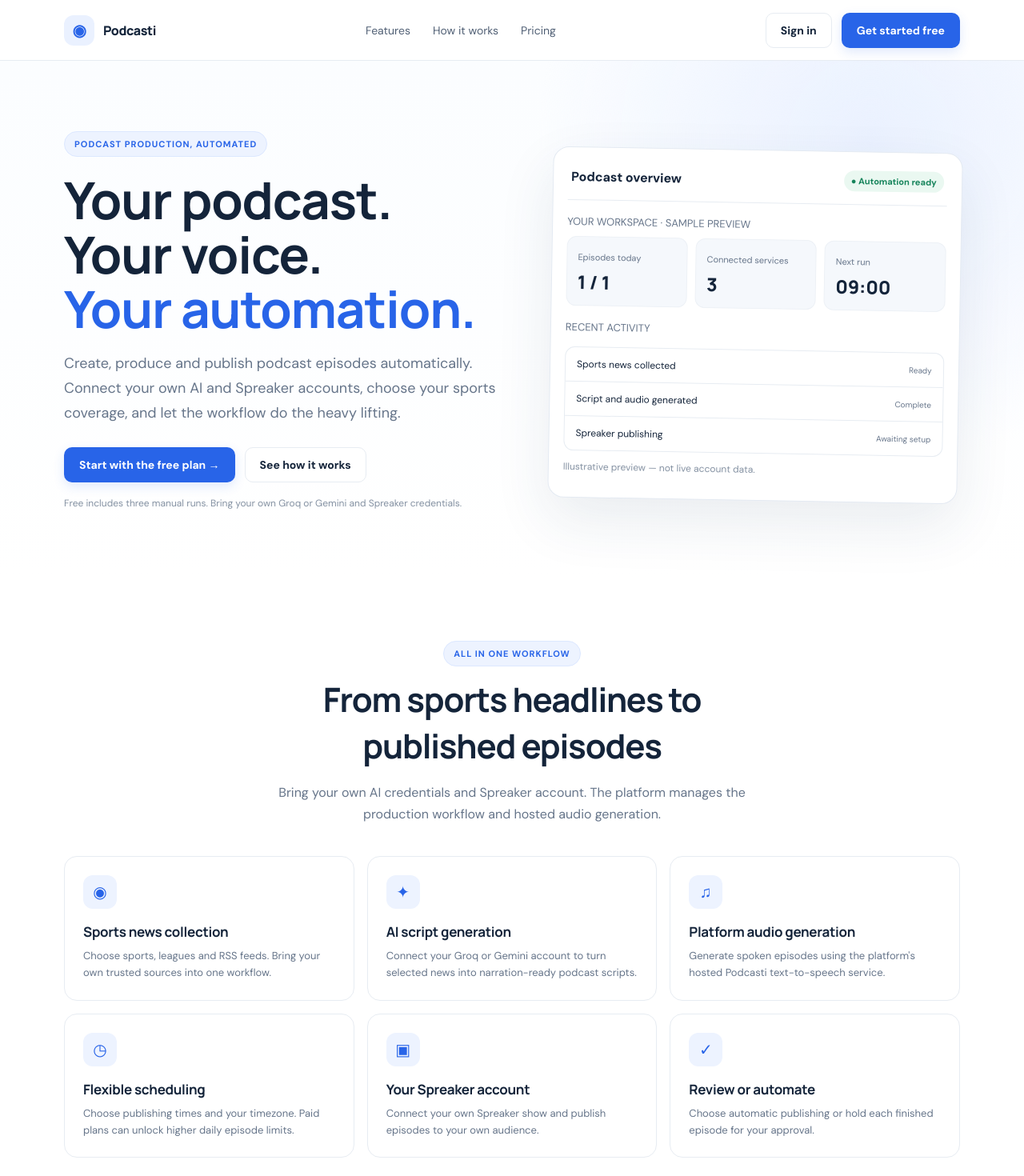
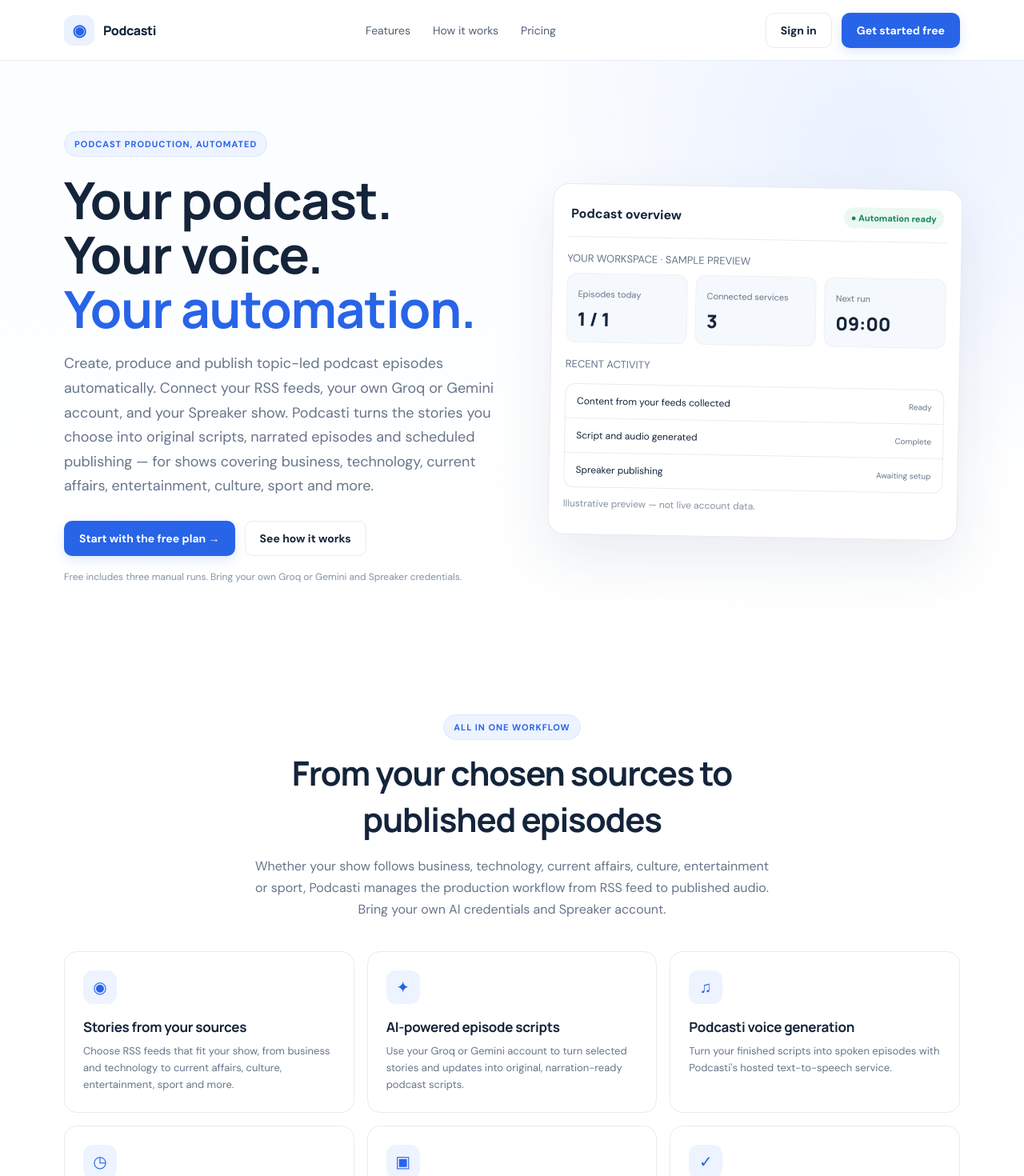
Before and after one commit to Sportsnewsauto/Sportnewsauto, a Next.js app in the folder website/: page / in a window 1280 px wide. Shown: the top 1470 px of the page at 80% size. Built offline with nearby package versions, Linux system fonts and the light colour scheme.

Commit message:
Broaden landing page copy beyond sports podcasts

```diff
--- a/website/app/page.tsx
+++ b/website/app/page.tsx
@@ -1,11 +1,11 @@
 import Link from "next/link";
 
 const features = [
-  ["◉", "Sports news collection", "Choose sports, leagues and RSS feeds. Bring your own trusted sources into one workflow."],
-  ["✦", "AI script generation", "Connect your Groq or Gemini account to turn selected news into narration-ready podcast scripts."],
-  ["♫", "Platform audio generation", "Generate spoken episodes using the platform's hosted Podcasti text-to-speech service."],
-  ["◷", "Flexible scheduling", "Choose publishing times and your timezone. Paid plans can unlock higher daily episode limits."],
-  ["▣", "Your Spreaker account", "Connect your own Spreaker show and publish episodes to your own audience."],
+  ["◉", "Stories from your sources", "Choose RSS feeds that fit your show, from business and technology to current affairs, culture, entertainment, sport and more."],
+  ["✦", "AI-powered episode scripts", "Use your Groq or Gemini account to turn selected stories and updates into original, narration-ready podcast scripts."],
+  ["♫", "Podcasti voice generation", "Turn your finished scripts into spoken episodes with Podcasti's hosted text-to-speech service."],
+  ["◷", "Flexible scheduling", "Set your publishing interval and timezone, then let Podcasti handle the routine production schedule."],
+  ["▣", "Publish to your Spreaker show", "Connect your own Spreaker account and send finished episodes directly to your show and audience."],
   ["✓", "Review or automate", "Choose automatic publishing or hold each finished episode for your approval."]
 ];
 
@@ -26,7 +26,7 @@ export default function HomePage() {
             <div>
               <span className="eyebrow">PODCAST PRODUCTION, AUTOMATED</span>
               <h1>Your podcast.<br/>Your voice.<br/><span style={{color:"var(--blue)"}}>Your automation.</span></h1>
-              <p className="hero-copy">Create, produce and publish podcast episodes automatically. Connect your own AI and Spreaker accounts, choose your sports coverage, and let the workflow do the heavy lifting.</p>
+              <p className="hero-copy">Create, produce and publish topic-led podcast episodes automatically. Connect your RSS feeds, your own Groq or Gemini account, and your Spreaker show. Podcasti turns the stories you choose into original scripts, narrated episodes and scheduled publishing — for shows covering business, technology, current affairs, entertainment, culture, sport and more.</p>
               <div className="hero-actions"><Link className="btn btn-primary" href="/signup">Start with the free plan →</Link><a className="btn btn-outline" href="#how-it-works">See how it works</a></div>
               <p className="microcopy">Free includes three manual runs. Bring your own Groq or Gemini and Spreaker credentials.</p>
             </div>
@@ -40,7 +40,7 @@ export default function HomePage() {
               </div>
               <p className="preview-title">RECENT ACTIVITY</p>
               <div className="activity">
-                <div className="activity-row"><span>Sports news collected</span><small>Ready</small></div>
+                <div className="activity-row"><span>Content from your feeds collected</span><small>Ready</small></div>
                 <div className="activity-row"><span>Script and audio generated</span><small>Complete</small></div>
                 <div className="activity-row"><span>Spreaker publishing</span><small>Awaiting setup</small></div>
               </div>
@@ -51,7 +51,7 @@ export default function HomePage() {
 
         <section className="section" id="features">
           <div className="container">
-            <div className="section-head"><span className="eyebrow">ALL IN ONE WORKFLOW</span><h2>From sports headlines to published episodes</h2><p>Bring your own AI credentials and Spreaker account. The platform manages the production workflow and hosted audio generation.</p></div>
+            <div className="section-head"><span className="eyebrow">ALL IN ONE WORKFLOW</span><h2>From your chosen sources to published episodes</h2><p>Whether your show follows business, technology, current affairs, culture, entertainment or sport, Podcasti manages the production workflow from RSS feed to published audio. Bring your own AI credentials and Spreaker account.</p></div>
             <div className="feature-grid">{features.map(([icon,title,description]) => <article className="feature" key={title}><div className="feature-icon">{icon}</div><h3>{title}</h3><p>{description}</p></article>)}</div>
           </div>
         </section>
@@ -62,7 +62,7 @@ export default function HomePage() {
             <div className="steps">
               <article className="step"><span className="step-number">STEP 01</span><h3>Create your account</h3><p>Register and open your private podcast workspace.</p></article>
               <article className="step"><span className="step-number">STEP 02</span><h3>Connect your services</h3><p>Add your own Groq or Gemini key and Spreaker credentials.</p></article>
-              <article className="step"><span className="step-number">STEP 03</span><h3>Configure your show</h3><p>Select feeds, narration settings, schedule and publishing mode.</p></article>
+              <article className="step"><span className="step-number">STEP 03</span><h3>Choose your topic and sources</h3><p>Add RSS feeds for the subjects your show covers, then set narration, schedule and publishing preferences.</p></article>
               <article className="step"><span className="step-number">STEP 04</span><h3>Publish your episodes</h3><p>Let episodes publish automatically or review them first.</p></article>
             </div>
           </div>
@@ -80,7 +80,7 @@ export default function HomePage() {
           </div>
         </section>
 
-        <section className="section section-soft"><div className="container"><div className="callout"><div><h2>Ready to automate your podcast?</h2><p>Start with one episode a day and build your workflow at your own pace.</p></div><Link className="btn btn-primary" href="/signup">Explore the dashboard →</Link></div></div></section>
+        <section className="section section-soft"><div className="container"><div className="callout"><div><h2>Ready to automate your podcast?</h2><p>Bring your sources, set up your show, and let Podcasti take care of the repeatable production work.</p></div><Link className="btn btn-primary" href="/signup">Explore the dashboard →</Link></div></div></section>
       </main>
       <footer className="site-footer"><div className="container footer-inner"><span>© {new Date().getFullYear()} Podcasti</span><span>Built for independent podcast creators.</span></div></footer>
     </>
```
